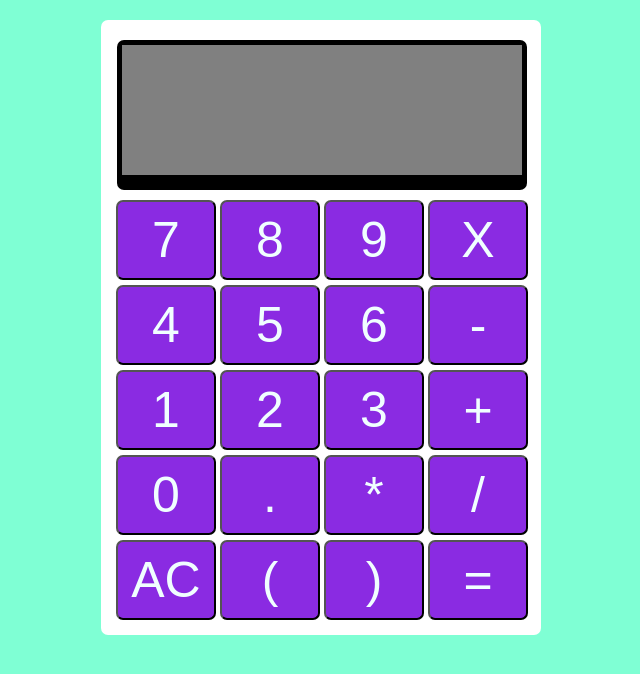
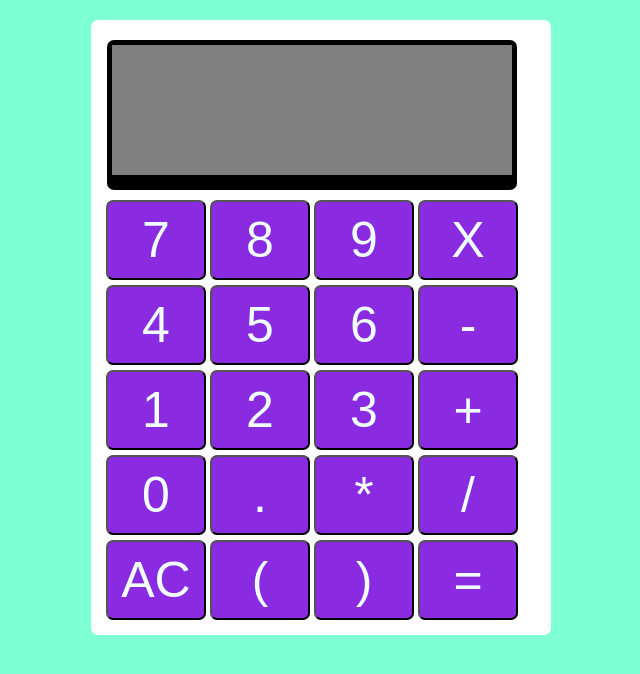
Before and after one commit to bulbulshashi/CalculatorAnk, a plain HTML site: page index.html in a window 1280 px wide. Shown: the whole page, without its empty margins (319-959 px from the left). Drawn offline with Linux system fonts and the light colour scheme.

Commit message:
Update style.css

```diff
--- a/style.css
+++ b/style.css
@@ -11,7 +11,7 @@ body{
 }
 .calculator{
   background-color: white;
-  width: 420px;
+  width: 440px;
   height: 595px;
   padding: 10px;
   margin-top: 20px;
```
